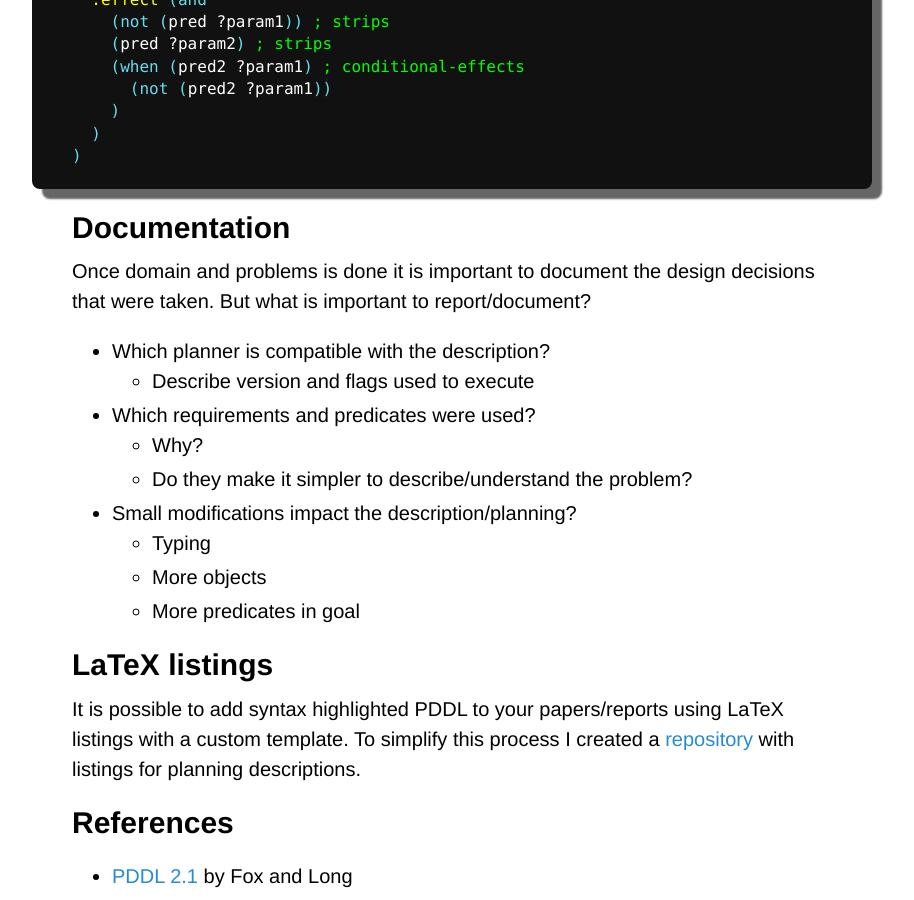
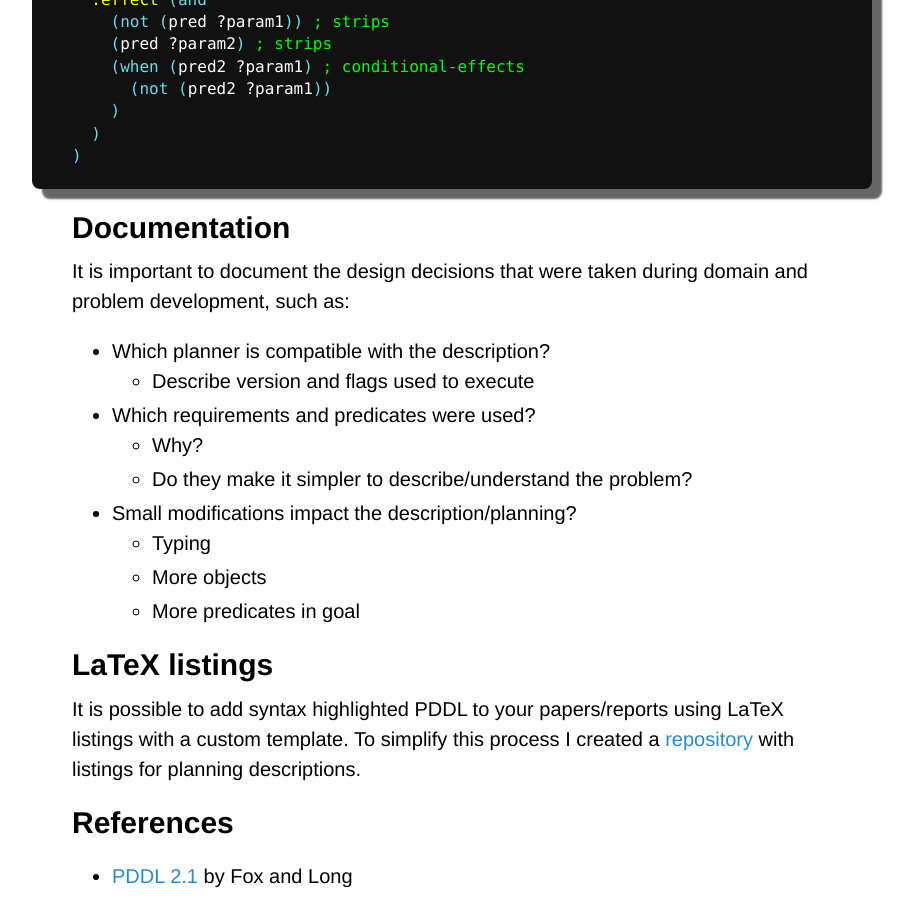
Before and after one commit to Maumagnaguagno/maumagnaguagno.github.io, a Jekyll site: the page built from pddl.md, in a window 1280 px wide and 900 px high, scrolled down 4446 px. Shown: the whole window, without its empty margins (188-1102 px from the left). Built offline with Jekyll 4.4.1, drawn with Linux system fonts in a browser that asks for light colours; our own code applies the rules of GitHub Pages for plain Markdown files.

Commit message:
Improve PDDL Documentation section description

````diff
--- a/pddl.md
+++ b/pddl.md
@@ -154,8 +154,7 @@ The following action shows how most common requirements take place:
 ```
 
 ## Documentation
-Once domain and problems is done it is important to document the design decisions that were taken.
-But what is important to report/document?
+It is important to document the design decisions that were taken during domain and problem development, such as:
 - Which planner is compatible with the description?
   - Describe version and flags used to execute
 - Which requirements and predicates were used?
````
